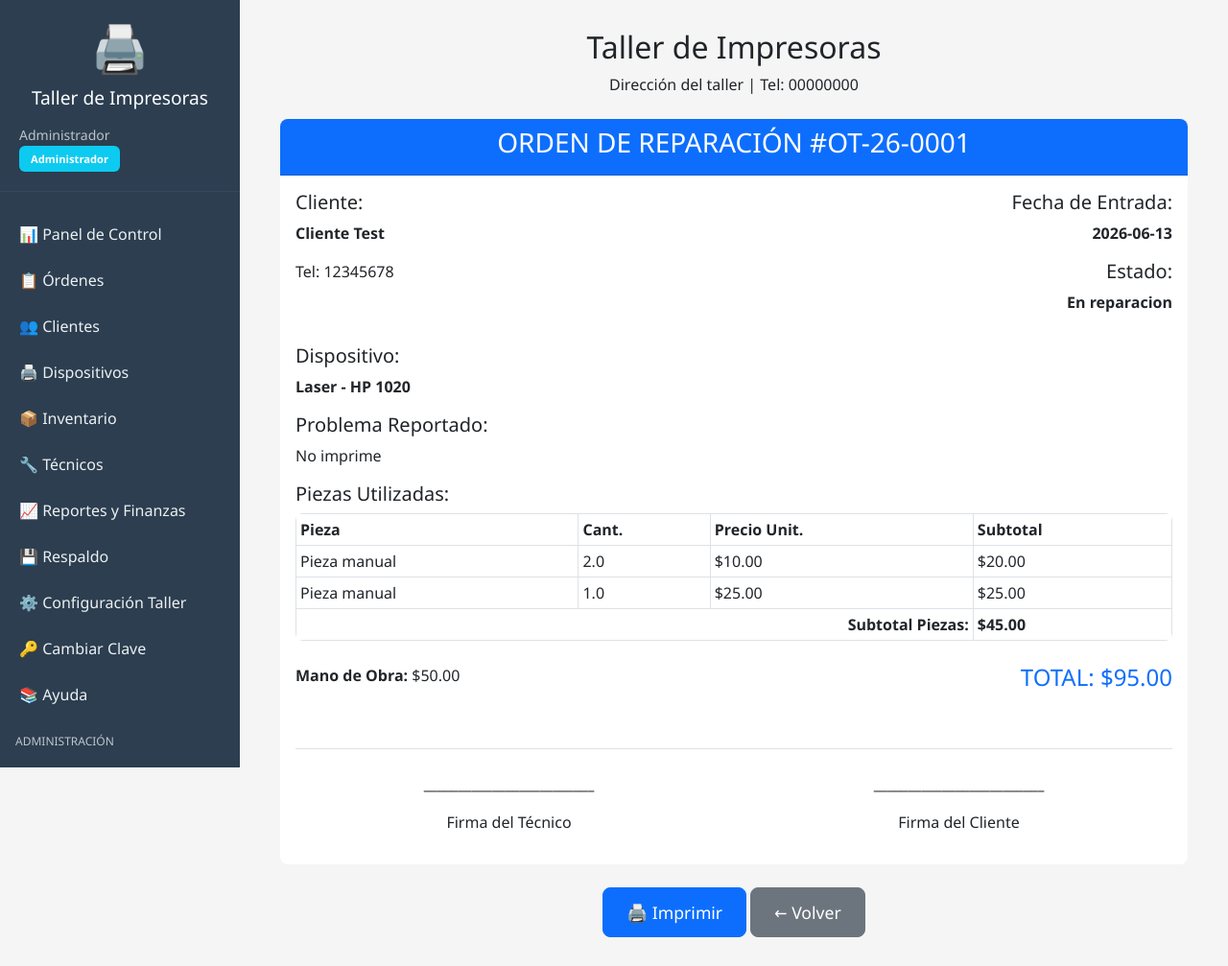
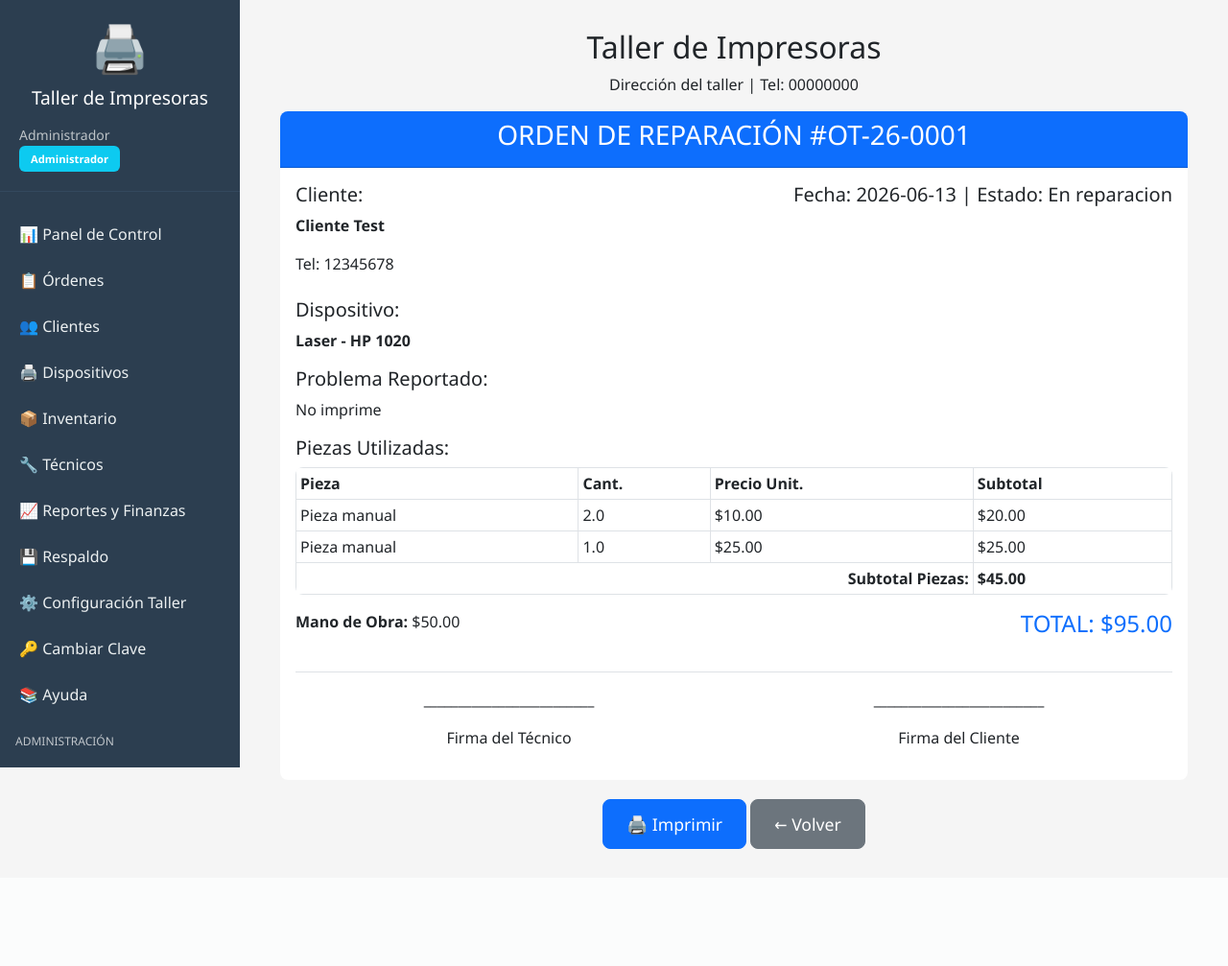
Before and after one commit to clgil/SGMegaPrintLab, a Flask app: page /ordenes/imprimir/1 in a window 1280 px wide. Shown: the whole page at 96% size. After the commit the page ends 885 px from the top, so only its background shows below. Run offline with Flask 3, Linux system fonts and the light colour scheme; a user stored in the database is signed in; data comes from the database, SQL or seed files in the repository; some libraries are stand-ins or nearby versions.

Commit message:
Optimize order printing template for single page format
Key features implemented:
- Modified recibo.html template to reduce page usage from two pages to one page while maintaining quality
- Updated CSS print styles with smaller font sizes (10pt base, 8-11pt headings) and reduced margins/padding
- Adjusted table formatting with compact padding and smaller font sizes for better space utilization
- Reduced logo size constraints and spacing elements (margin-bottom: 5px vs 10px, smaller heights)
- Changed page margins to 0.5in and optimized element spacing for letter format compatibility
- Consolidated date and state display in single column instead of separate columns to save vertical space

The template now efficiently fits all order information within a single letter-sized page while preserving readability and professional appearance.

```diff
--- a/taller_impresoras/templates/ordenes/recibo.html
+++ b/taller_impresoras/templates/ordenes/recibo.html
@@ -4,10 +4,10 @@
 
 {% block content %}
 <div class="container-fluid" onload="window.print()">
-    <div class="text-center mb-4">
+    <div class="text-center mb-3">
         {% if config.get('logotipo_taller') %}
         <img src="{{ url_for('static', filename=config.get('logotipo_taller').replace('static/', '')) }}"
-             alt="Logotipo del taller" style="max-height: 80px; margin-bottom: 10px;">
+             alt="Logotipo del taller" style="max-height: 60px; margin-bottom: 5px;">
         {% endif %}
         <h2>{{ config.get('nombre_taller', 'Taller de Impresoras') }}</h2>
         {% if config.get('responsable_taller') %}
@@ -27,22 +27,19 @@
             <h3>ORDEN DE REPARACIÓN #{{ orden.numero_orden }}</h3>
         </div>
         <div class="card-body">
-            <div class="row mb-3">
+            <div class="row mb-2">
                 <div class="col-md-6">
                     <h5>Cliente:</h5>
                     <p><strong>{{ orden.cliente.nombre }}</strong></p>
                     <p>Tel: {{ orden.cliente.telefono }}</p>
                 </div>
                 <div class="col-md-6 text-end">
-                    <h5>Fecha de Entrada:</h5>
-                    <p><strong>{{ orden.fecha_entrada }}</strong></p>
-                    <h5>Estado:</h5>
-                    <p><strong>{{ orden.estado }}</strong></p>
+                    <h5>Fecha: {{ orden.fecha_entrada }} | Estado: {{ orden.estado }}</h5>
                 </div>
             </div>
 
             {% if orden.dispositivo %}
-            <div class="mb-3">
+            <div class="mb-2">
                 <h5>Dispositivo:</h5>
                 <p><strong>{{ orden.dispositivo.tipo }} - {{ orden.dispositivo.marca }} {{ orden.dispositivo.modelo }}</strong></p>
                 {% if orden.dispositivo.numero_serie %}
@@ -51,27 +48,27 @@
             </div>
             {% endif %}
 
-            <div class="mb-3">
+            <div class="mb-2">
                 <h5>Problema Reportado:</h5>
                 <p>{{ orden.problema_reportado }}</p>
             </div>
 
             {% if orden.diagnostico %}
-            <div class="mb-3">
+            <div class="mb-2">
                 <h5>Diagnóstico:</h5>
                 <p>{{ orden.diagnostico }}</p>
             </div>
             {% endif %}
 
             {% if orden.tecnico %}
-            <div class="mb-3">
-                <h5>Técnico Asignado:</h5>
+            <div class="mb-2">
+                <h5>Técnico:</h5>
                 <p>{{ orden.tecnico.nombre }}</p>
             </div>
             {% endif %}
 
             {% if orden.piezas_usadas %}
-            <div class="mb-3">
+            <div class="mb-2">
                 <h5>Piezas Utilizadas:</h5>
                 <table class="table table-sm table-bordered">
                     <thead>
@@ -102,11 +99,10 @@
             </div>
             {% endif %}
 
-            <div class="row mt-4">
+            <div class="row mt-3">
                 <div class="col-md-6">
                     {% if orden.mano_obra_desc %}
-                    <p><strong>Mano de Obra:</strong> ${{ "%.2f"|format(orden.mano_obra_costo) }}</p>
-                    <p><small>{{ orden.mano_obra_desc }}</small></p>
+                    <p><strong>Mano de Obra:</strong> ${{ "%.2f"|format(orden.mano_obra_costo) }} <small>({{ orden.mano_obra_desc }})</small></p>
                     {% else %}
                     <p><strong>Mano de Obra:</strong> ${{ "%.2f"|format(orden.mano_obra_costo) }}</p>
                     {% endif %}
@@ -117,28 +113,28 @@
             </div>
 
             {% if orden.notas_cliente %}
-            <div class="mt-4 p-3 bg-light border rounded">
-                <h5>Notas para el Cliente:</h5>
+            <div class="mt-3 p-2 bg-light border rounded">
+                <h5>Notas:</h5>
                 <p>{{ orden.notas_cliente }}</p>
             </div>
             {% endif %}
 
-            <div class="mt-5 pt-4 border-top">
+            <div class="mt-4 pt-3 border-top">
                 <div class="row text-center">
                     <div class="col-md-6">
-                        <p>_________________________</p>
-                        <p>Firma del Técnico</p>
+                        <p class="firma-line">_________________________</p>
+                        <p class="firma-texto">Firma del Técnico</p>
                     </div>
                     <div class="col-md-6">
-                        <p>_________________________</p>
-                        <p>Firma del Cliente</p>
+                        <p class="firma-line">_________________________</p>
+                        <p class="firma-texto">Firma del Cliente</p>
                     </div>
                 </div>
             </div>
         </div>
     </div>
 
-    <div class="text-center mt-4 no-print">
+    <div class="text-center mt-3 no-print">
         <button onclick="window.print()" class="btn btn-primary btn-lg">🖨️ Imprimir</button>
         <a href="{{ url_for('ordenes.ver', id=orden.id) }}" class="btn btn-secondary btn-lg">← Volver</a>
     </div>
@@ -146,9 +142,53 @@
 
 <style>
 @media print {
-    .no-print { display: none; }
-    body { font-size: 12pt; }
-    .card { border: none; box-shadow: none; }
+    .no-print { display: none !important; }
+    body {
+        font-size: 10pt;
+        margin: 0;
+        padding: 0;
+        line-height: 1.3;
+    }
+    .card {
+        border: none;
+        box-shadow: none;
+        margin: 0;
+        padding: 0;
+    }
+    .card-header {
+        padding: 8px 0;
+        margin-bottom: 10px;
+        background: #f0f0f0 !important;
+        -webkit-print-color-adjust: exact;
+        print-color-adjust: exact;
+    }
+    .card-body {
+        padding: 0;
+    }
+    h2 { font-size: 14pt; margin: 5px 0; }
+    h3 { font-size: 12pt; margin: 5px 0; }
+    h4 { font-size: 11pt; margin: 5px 0; }
+    h5 { font-size: 10pt; margin: 3px 0; font-weight: bold; }
+    p { margin: 2px 0; font-size: 9pt; }
+    .mb-3, .mb-4 { margin-bottom: 8px !important; }
+    .mt-4, .mt-5 { margin-top: 8px !important; }
+    .pt-4 { padding-top: 8px !important; }
+    .row { margin: 0; }
+    .col-md-6 { padding: 3px; }
+    table { font-size: 8pt; margin: 5px 0; }
+    table th, table td { padding: 4px 6px; }
+    .table-sm th, .table-sm td { padding: 3px 4px; }
+    .border-top { border-top: 1px solid #000 !important; margin-top: 10px !important; padding-top: 10px !important; }
+    .firma-line { margin: 5px 0; }
+    .firma-texto { font-size: 8pt; margin-top: 2px; }
+    small { font-size: 7pt; }
+    .bg-light { background-color: #f8f9fa !important; -webkit-print-color-adjust: exact; print-color-adjust: exact; }
+    .text-center { text-align: center; }
+    .text-end { text-align: right; }
+    @page {
+        size: letter;
+        margin: 0.5in;
+    }
 }
 </style>
 {% endblock %}
```
Also changed, not shown: 1 other file.
